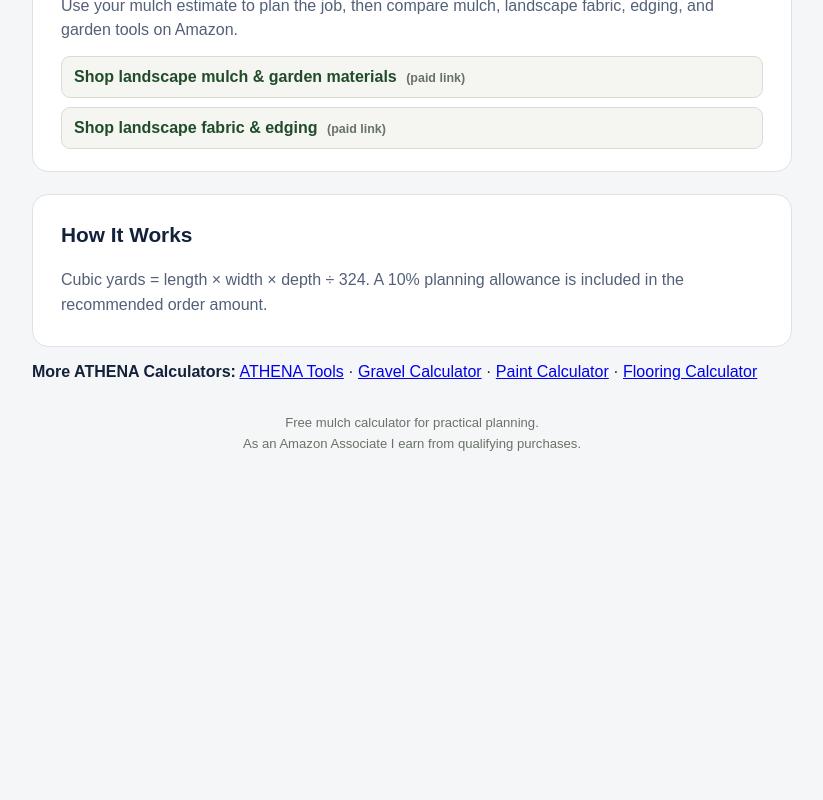
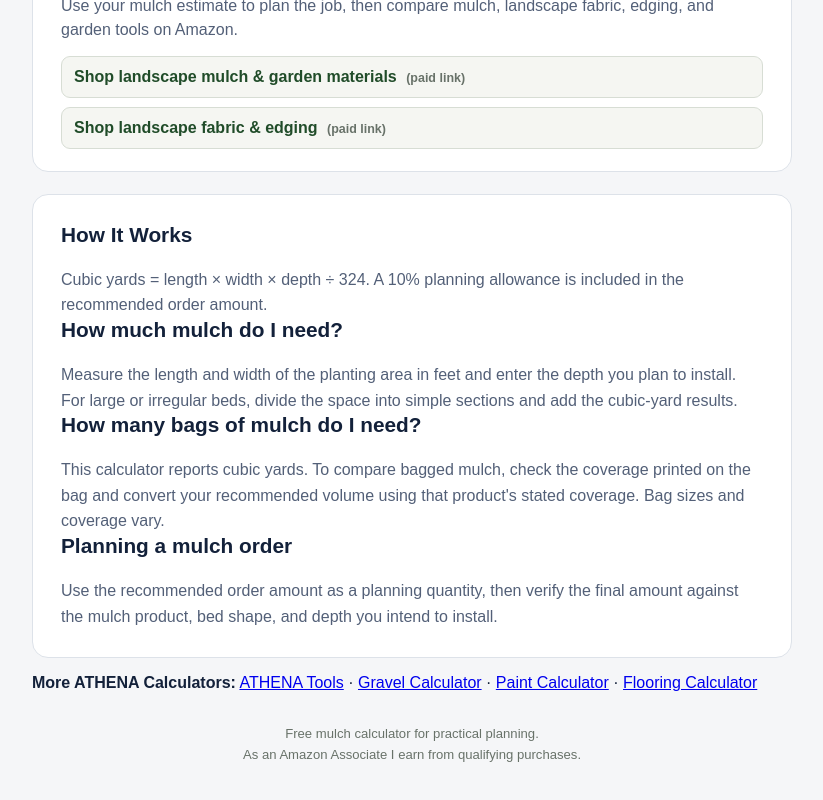
Before and after one commit to spamenchilada1-beep/mulch-calculator, a React (Vite) app: page / in a window 1280 px wide. Shown: the part 706-1506 px from the top of the page, without its empty margins (228-1051 px from the left). Before the commit the page ends 1227 px from the top, so only its background shows below. Built offline with nearby package versions, Linux system fonts and the light colour scheme.

Commit message:
Expand mulch calculator SEO content

```diff
--- a/index.html
+++ b/index.html
@@ -3,9 +3,13 @@
 <head>
   <meta charset="UTF-8" />
   <meta name="viewport" content="width=device-width, initial-scale=1.0" />
-  <meta name="description" content="Free mulch calculator to estimate cubic yards of mulch needed for a planting area." />
+  <meta name="description" content="Free mulch calculator to estimate how many cubic yards of mulch you need for garden beds, landscaping, and planting areas." />
+  <meta name="robots" content="index, follow" />
   <link rel="canonical" href="https://mulch-calculator-5xl.pages.dev/" />
-  <title>Mulch Calculator | ATHENA Calculators</title>
+  <meta property="og:title" content="How Much Mulch Do I Need? | Free Mulch Calculator" />
+  <meta property="og:description" content="Estimate cubic yards of mulch for garden beds and landscaping from your area and planned depth." />
+  <meta property="og:type" content="website" />
+  <title>How Much Mulch Do I Need? | Free Mulch Calculator</title>
   <!-- Google AdSense -->
   <script
     async
--- a/src/main.jsx
+++ b/src/main.jsx
@@ -49,7 +49,31 @@ function App() {
           <a href="https://www.amazon.com/s?k=landscape+fabric+landscape+edging&tag=athena-20" target="_blank" rel="sponsored noopener">Shop landscape fabric &amp; edging <span>(paid link)</span></a>
         </div>
       </section>
-      <section className="info"><h2>How It Works</h2><p>Cubic yards = length × width × depth ÷ 324. A 10% planning allowance is included in the recommended order amount.</p></section>
+      <section className="info">
+        <h2>How It Works</h2>
+        <p>Cubic yards = length × width × depth ÷ 324. A 10% planning allowance is included in the recommended order amount.</p>
+
+        <h2>How much mulch do I need?</h2>
+        <p>
+          Measure the length and width of the planting area in feet and enter
+          the depth you plan to install. For large or irregular beds, divide
+          the space into simple sections and add the cubic-yard results.
+        </p>
+
+        <h2>How many bags of mulch do I need?</h2>
+        <p>
+          This calculator reports cubic yards. To compare bagged mulch, check
+          the coverage printed on the bag and convert your recommended volume
+          using that product's stated coverage. Bag sizes and coverage vary.
+        </p>
+
+        <h2>Planning a mulch order</h2>
+        <p>
+          Use the recommended order amount as a planning quantity, then verify
+          the final amount against the mulch product, bed shape, and depth you
+          intend to install.
+        </p>
+      </section>
       <nav aria-label="More ATHENA Calculators">
         <p><strong>More ATHENA Calculators:</strong> <a href="https://athena-public-platform.pages.dev/#tools">ATHENA Tools</a> · <a href="https://how-much-gravel.pages.dev/">Gravel Calculator</a> · <a href="https://paint-calculator-5wq.pages.dev/">Paint Calculator</a> · <a href="https://flooring-calculator.pages.dev/">Flooring Calculator</a></p>
       </nav>
```
